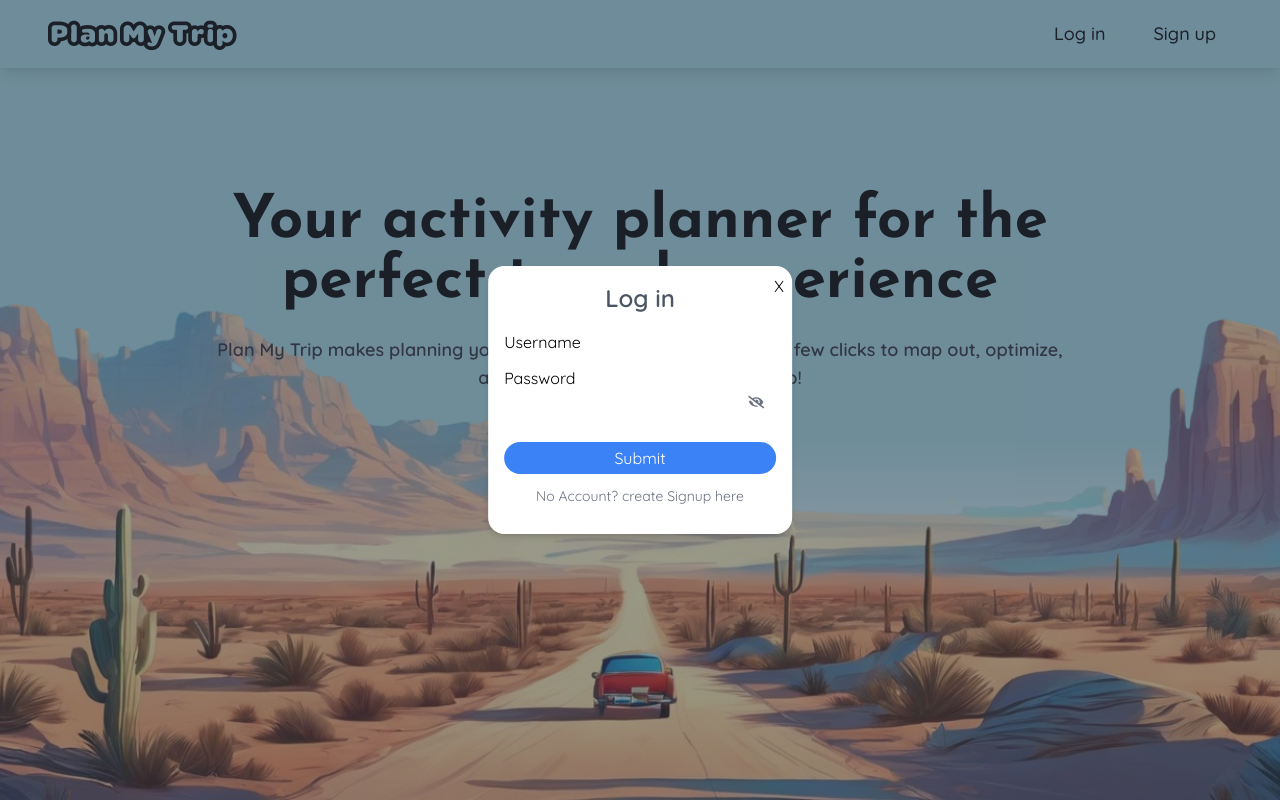
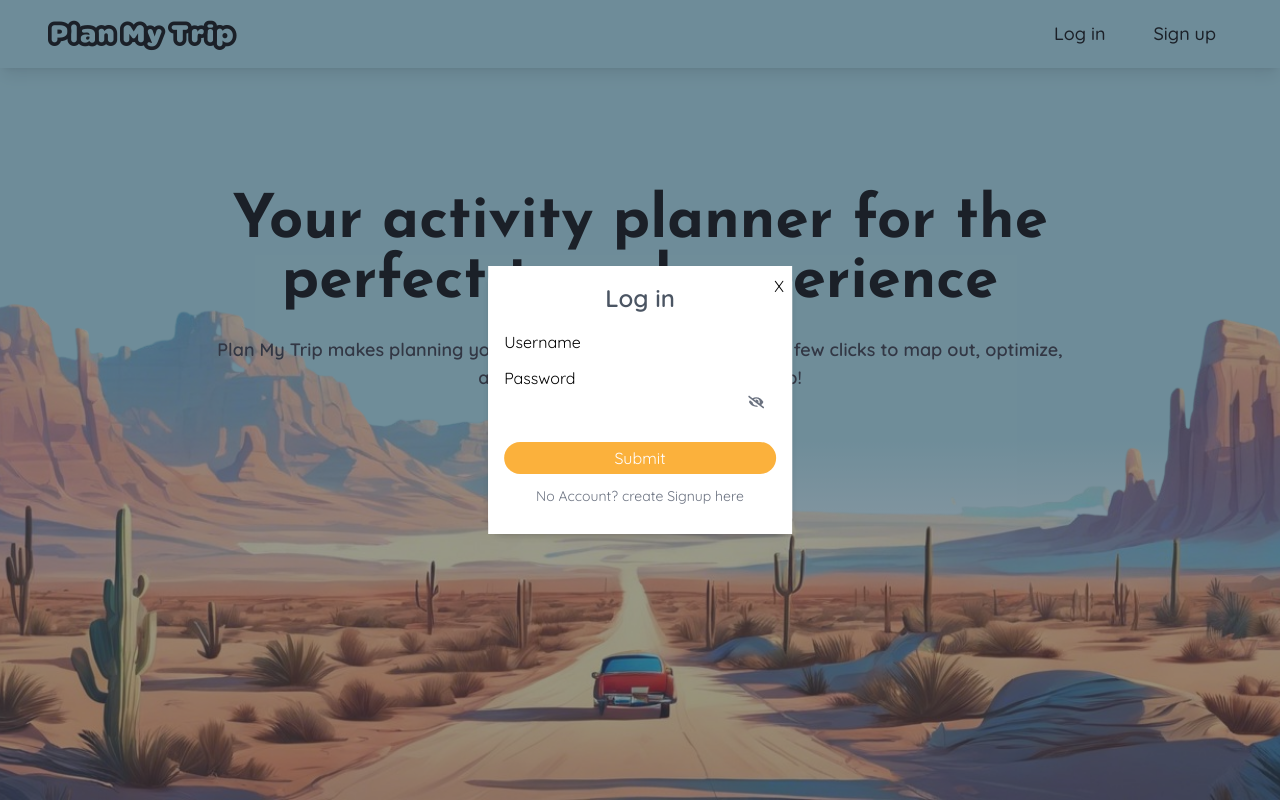
Before and after one commit to TamVdb/itf3_Project_PlanMyTrip, a React (Vite) app in the folder frontend/: page / in a window 1280 px wide. Both pictures are taken after a click on the link "Log in". Built offline with nearby package versions, Linux system fonts and the light colour scheme.

Commit message:
Log in & Sign Up components 🔐

```diff
--- a/frontend/src/components/Login/Login.jsx
+++ b/frontend/src/components/Login/Login.jsx
@@ -1,12 +1,12 @@
 import { useState } from 'react';
 import { FaEye, FaEyeSlash } from "react-icons/fa";
 
-const Login = ({ switchToSignup }) => {
+const Login = ({ onSwitchToSignup }) => {
    const [showPassword, setShowPassword] = useState(false);
 
    return (
       <>
-         <div className={"p-4"}>
+         <div className="p-4 bg-white">
             <h1 className="text-2xl text-gray-600 font-semibold text-center mb-4">
                Log in
             </h1>
@@ -42,12 +42,12 @@ const Login = ({ switchToSignup }) => {
                   </div>
                </div>
             </form>
-            <button className="bg-blue-500 text-white py-1 px-5 rounded-full mt-7 block w-full hover:bg-blue-500/80 transition-200">
+            <button className="bg-custom-yellow text-white py-1 px-5 rounded-full mt-7 block w-full hover:bg-custom-lightYellow transition-200">
                Submit
             </button>
             <p
                className="text-center text-gray-500 text-sm my-3 hover:text-blue-700 cursor-pointer"
-               onClick={switchToSignup}
+               onClick={onSwitchToSignup}
             >
                No Account? create Signup here
             </p>
--- a/frontend/src/components/Signup/Signup.jsx
+++ b/frontend/src/components/Signup/Signup.jsx
@@ -1,18 +1,18 @@
 import { useState } from 'react';
 import { FaEye, FaEyeSlash } from "react-icons/fa";
 
-const Signup = ({ switchToLogin }) => {
+const Signup = ({ onSwitchToLogin }) => {
    const [showPassword, setShowPassword] = useState(false);
 
    return (
       <>
-         <div className={"p-4"}>
+         <div className="p-4 bg-white">
             <h1 className="text-2xl text-gray-600 font-semibold text-center mb-4">
                Create Your Account
             </h1>
             <form className="flex flex-col gap-3">
                <div>
-                  <label for="username" className="input-label">
+                  <label htmlFor="username" className="input-label">
                      Username
                   </label>
                   <input id="username" type="text" className="input" />
@@ -48,12 +48,12 @@ const Signup = ({ switchToLogin }) => {
                   </div>
                </div>
             </form>
-            <button className="bg-blue-500 text-white py-1 px-5 rounded-full mt-7 block w-full hover:bg-blue-500/80 transition-200">
+            <button className="bg-custom-yellow text-white py-1 px-5 rounded-full mt-7 block w-full hover:bg-custom-lightYellow transition-200">
                Create Account
             </button>
             <p
                className="text-center text-gray-500 text-sm my-3 hover:text-blue-700 cursor-pointer"
-               onClick={switchToLogin}
+               onClick={onSwitchToLogin}
             >
                Already have an Account? Log in
             </p>
```
